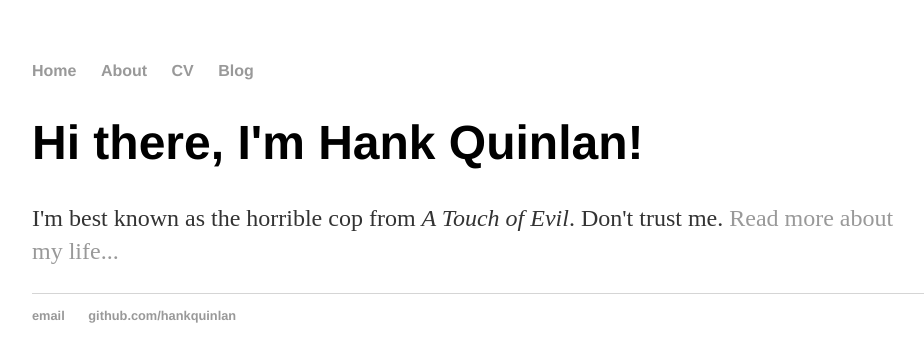
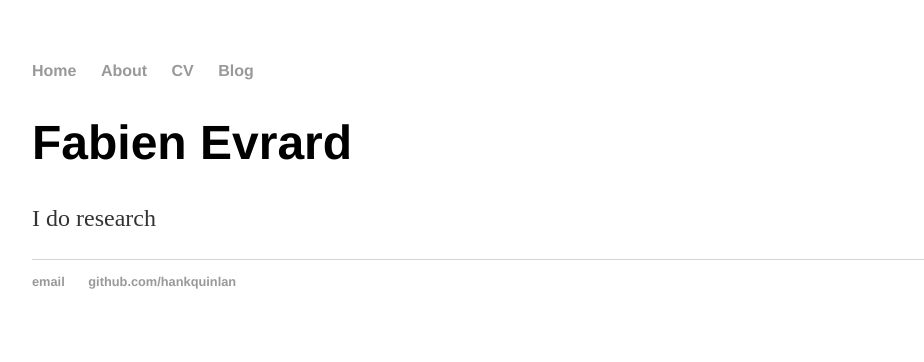
Before and after one commit to fabienevrard/fabienevrard.github.io, a Jekyll site: the page built from index.html, in a window 1280 px wide. Shown: the top 362 px of the page, without its empty margins (160-1084 px from the left). Built offline with Jekyll 4.4.1, drawn with Linux system fonts in a browser that asks for light colours.

Commit message:
Update index.html

```diff
--- a/index.html
+++ b/index.html
@@ -1,9 +1,9 @@
 ---
 layout: default
-title: Hank Quinlan, Horrible Cop
+title: Fabien Evrard
 ---
 
 		<div class="blurb">
-			<h1>Hi there, I'm Hank Quinlan!</h1>
-			<p>I'm best known as the horrible cop from <em>A Touch of Evil</em>. Don't trust me. <a href="/about">Read more about my life...</a></p>
+			<h1>Fabien Evrard</h1>
+			<p>I do research</p>
 		</div>
```
